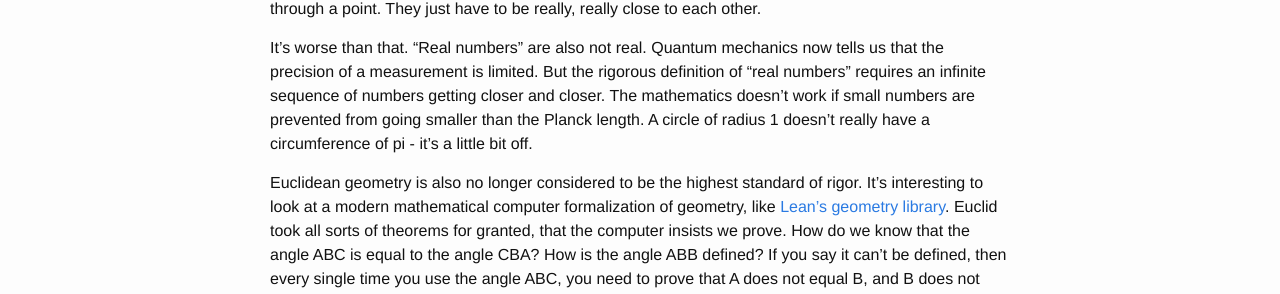
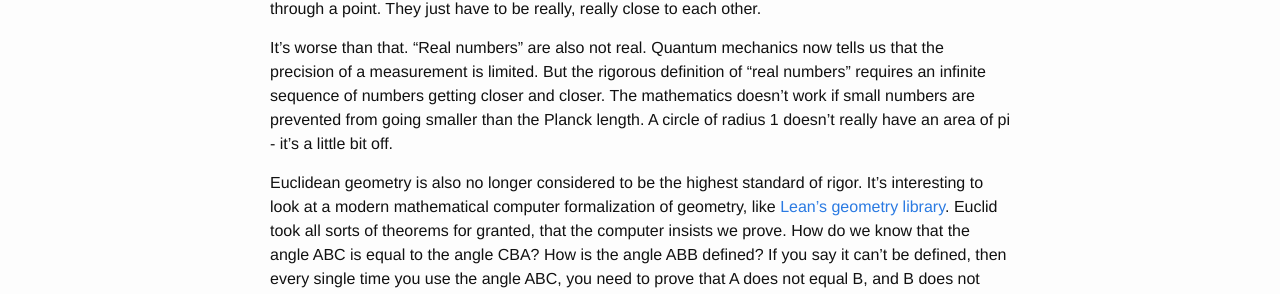
Before and after one commit to lacker/lacker.github.io, a Jekyll site: the page built from _posts/2022-02-18-the-unreality-of-pi.markdown, in a window 1280 px wide. Shown: the part 767-1061 px from the top of the page. Built offline with Jekyll 4.4.1, drawn with Linux system fonts in a browser that asks for light colours; part of the change alters nothing that is shown.

```diff
--- a/_posts/2022-02-18-the-unreality-of-pi.markdown
+++ b/_posts/2022-02-18-the-unreality-of-pi.markdown
@@ -49,7 +49,14 @@ limited. But the rigorous definition of "real
 numbers" requires an infinite sequence of numbers getting closer and
 closer. The mathematics doesn't work if small numbers are prevented
 from going smaller than the Planck length. A circle of radius 1
-doesn't really have a circumference of pi - it's a little bit off.
+doesn't really have an area of pi - it's a little bit off.
+
+<!--
+The first version of this essay contained an error, sadly involving the usage of pi, the part the
+essay itself is named after! Sigh. Thanks to Jeffrey Priebe for pointing it out.
+
+https://twitter.com/jeffreypriebe/status/1495060161597038597
+-->
 
 Euclidean geometry is also no longer considered to be the highest
 standard of rigor. It's interesting to look at a modern mathematical
```
